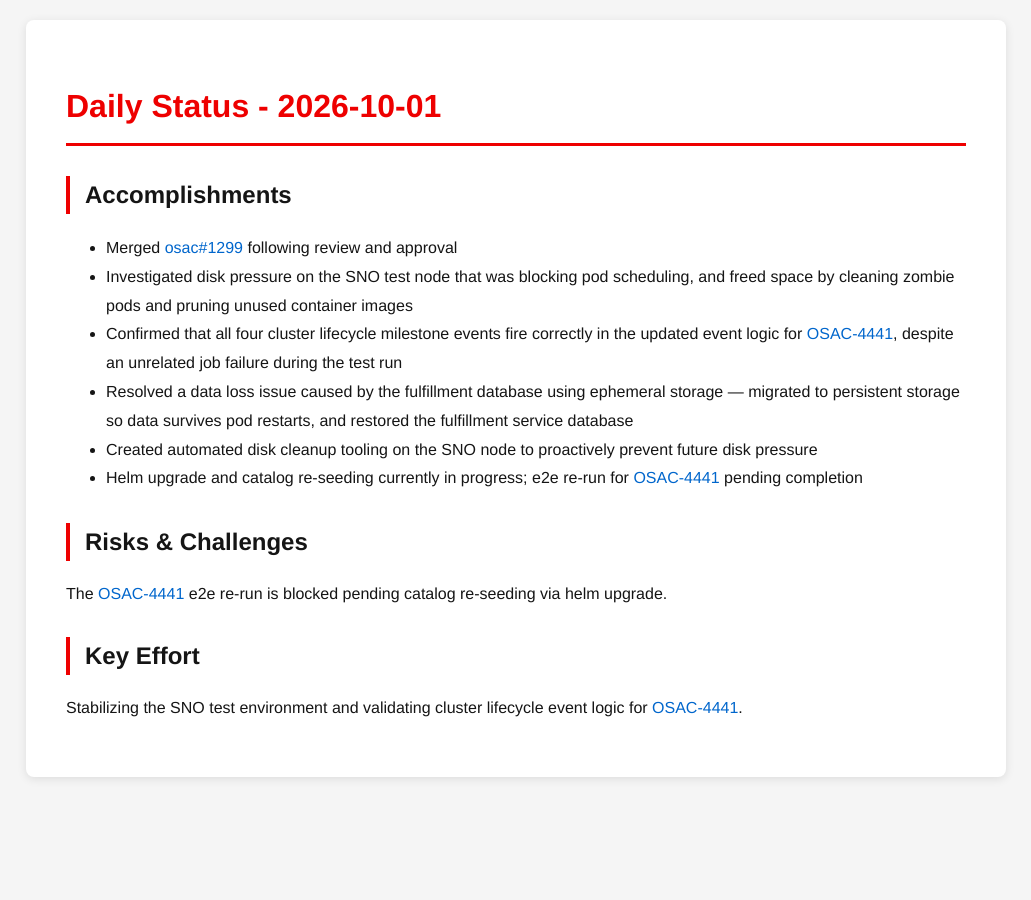
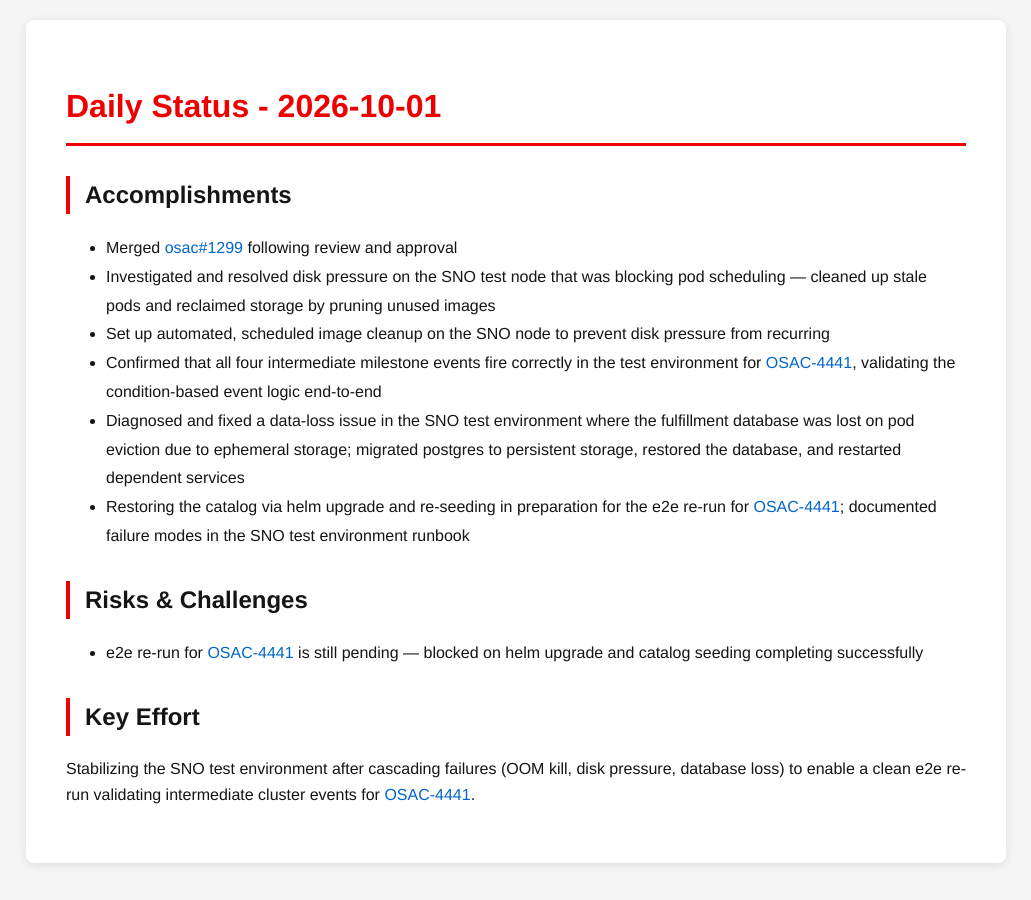
Before and after one commit to tzvatot/daily-status, a Jekyll site: the page built from 2026-10-01.md, in a window 1280 px wide. Shown: the whole page, without its empty margins (124-1155 px from the left). Built offline with Jekyll 4.4.1, drawn with Linux system fonts in a browser that asks for light colours.

Commit message:
Daily status update - 2026-10-01

```diff
--- a/2026-10-01.md
+++ b/2026-10-01.md
@@ -8,14 +8,14 @@ date: 2026-10-01
 
 ## Accomplishments
 - Merged [osac#1299](https://github.com/osac-project/osac/pull/1299) following review and approval
-- Investigated disk pressure on the SNO test node that was blocking pod scheduling, and freed space by cleaning zombie pods and pruning unused container images
-- Confirmed that all four cluster lifecycle milestone events fire correctly in the updated event logic for [OSAC-4441](https://redhat.atlassian.net/browse/OSAC-4441), despite an unrelated job failure during the test run
-- Resolved a data loss issue caused by the fulfillment database using ephemeral storage — migrated to persistent storage so data survives pod restarts, and restored the fulfillment service database
-- Created automated disk cleanup tooling on the SNO node to proactively prevent future disk pressure
-- Helm upgrade and catalog re-seeding currently in progress; e2e re-run for [OSAC-4441](https://redhat.atlassian.net/browse/OSAC-4441) pending completion
+- Investigated and resolved disk pressure on the SNO test node that was blocking pod scheduling — cleaned up stale pods and reclaimed storage by pruning unused images
+- Set up automated, scheduled image cleanup on the SNO node to prevent disk pressure from recurring
+- Confirmed that all four intermediate milestone events fire correctly in the test environment for [OSAC-4441](https://redhat.atlassian.net/browse/OSAC-4441), validating the condition-based event logic end-to-end
+- Diagnosed and fixed a data-loss issue in the SNO test environment where the fulfillment database was lost on pod eviction due to ephemeral storage; migrated postgres to persistent storage, restored the database, and restarted dependent services
+- Restoring the catalog via helm upgrade and re-seeding in preparation for the e2e re-run for [OSAC-4441](https://redhat.atlassian.net/browse/OSAC-4441); documented failure modes in the SNO test environment runbook
 
 ## Risks & Challenges
-The [OSAC-4441](https://redhat.atlassian.net/browse/OSAC-4441) e2e re-run is blocked pending catalog re-seeding via helm upgrade.
+- e2e re-run for [OSAC-4441](https://redhat.atlassian.net/browse/OSAC-4441) is still pending — blocked on helm upgrade and catalog seeding completing successfully
 
 ## Key Effort
-Stabilizing the SNO test environment and validating cluster lifecycle event logic for [OSAC-4441](https://redhat.atlassian.net/browse/OSAC-4441).
+Stabilizing the SNO test environment after cascading failures (OOM kill, disk pressure, database loss) to enable a clean e2e re-run validating intermediate cluster events for [OSAC-4441](https://redhat.atlassian.net/browse/OSAC-4441).
```
